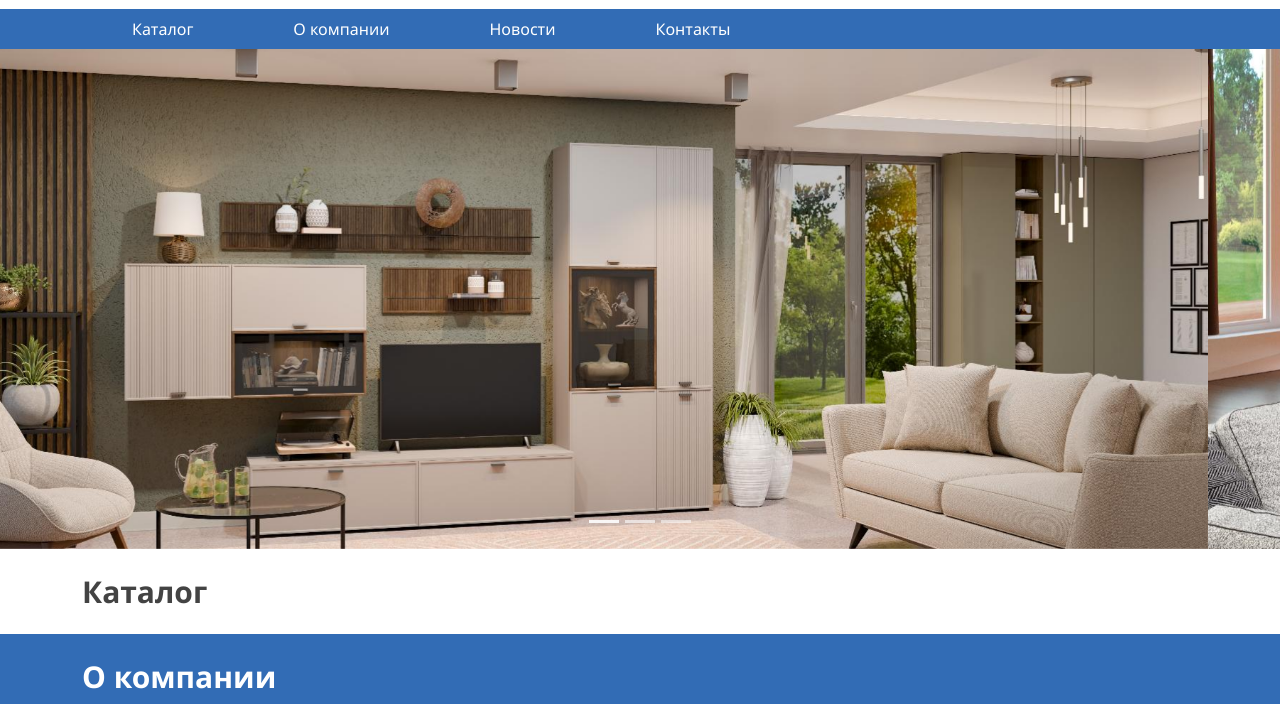
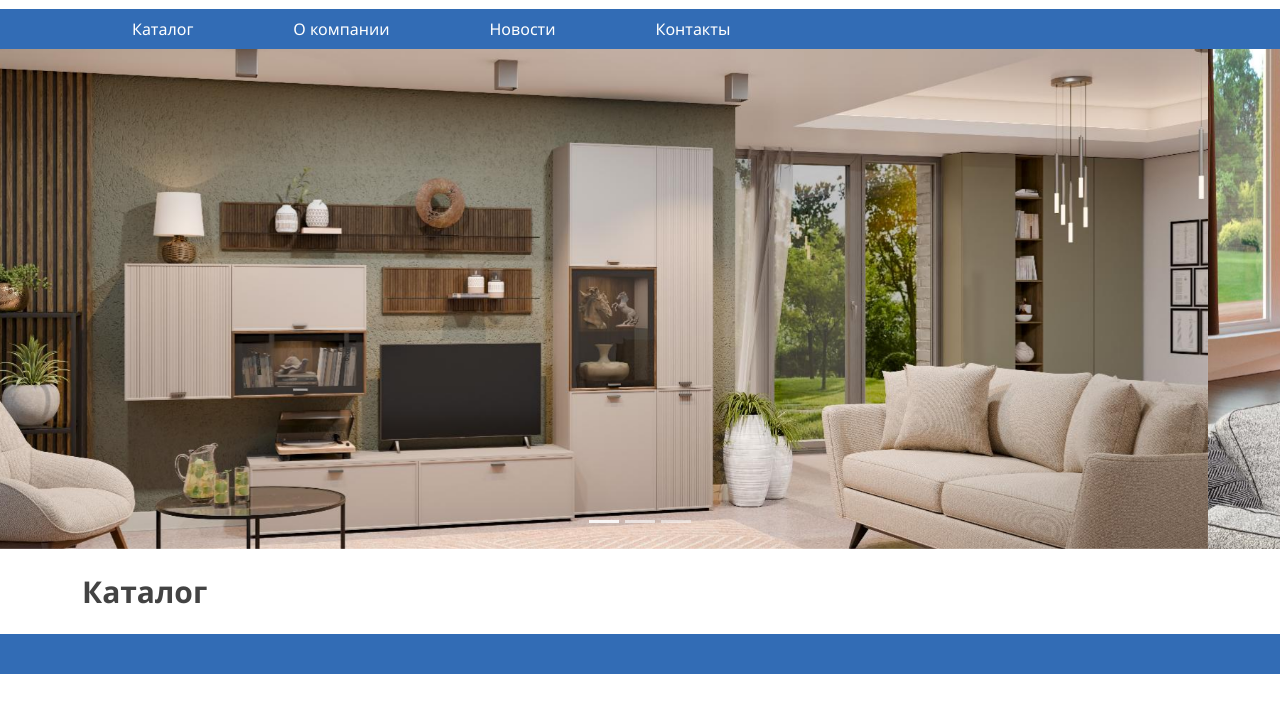
Before and after one commit to Chicony/furniture, a plain HTML site: page index.html in a window 1280 px wide. Shown: the part 65-769 px from the top of the page. Drawn offline with Linux system fonts and the light colour scheme.

Commit message:
Remove block about

```diff
--- a/index.html
+++ b/index.html
@@ -84,14 +84,14 @@
   <!-- Section about company -->
   <section class="section section-fill" id="about">
     <div class="container">
-      <div class="container-title">О компании</div>
+      <!-- <div class="container-title">О компании</div>
       <p class="mt-3">
         <img src="static/image/about.jpg" alt="О компании" class="image-about">
         Наш салон надежный проводник в мире качественной и стильной мебели.
         Мы предлагаем ассортимент ведущей российской фабрики «Лером»,
         что позволяет нам предлагать вам лучшие цены напрямую от производителя,
         минуя лишних посредников.
-      </p>
+      </p> -->
     </div>
   </section>
 
```
